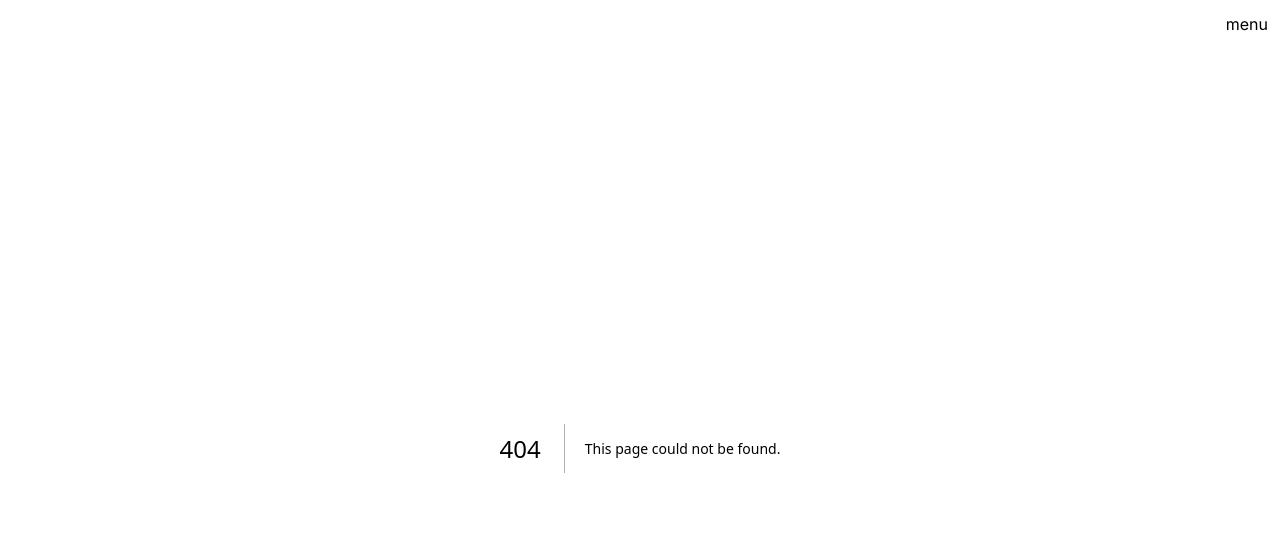
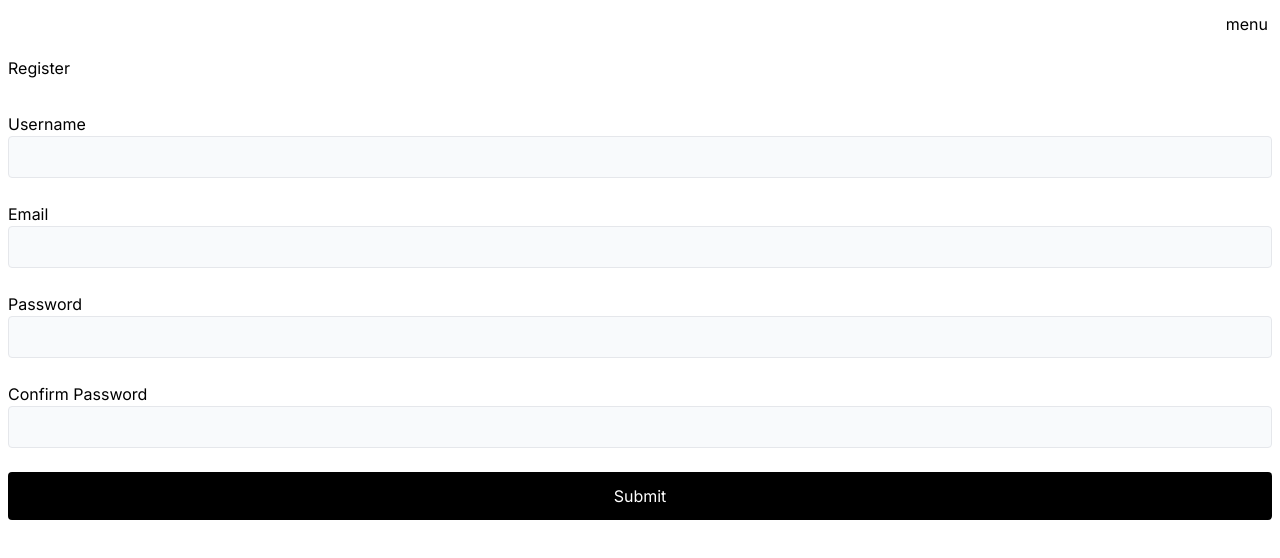
Before and after one commit to nathanelcorpuz/money-tracker, a Next.js app: page /register in a window 1280 px wide. Before the commit this address had no page. Shown: the top 558 px of the page. Built offline with nearby package versions, Linux system fonts and the light colour scheme.

Commit message:
register ui

```diff
--- /dev/null
+++ b/app/register/page.js
@@ -0,0 +1,17 @@
+import Button from "@/components/common/Button";
+import Input from "@/components/common/Input";
+
+export default function Register() {
+	return (
+		<main>
+			<p className="p-2 pb-6">Register</p>
+			<form className="p-2 flex flex-col gap-6">
+				<Input name="username" label="Username" />
+				<Input name="email" label="Email" type="email" />
+				<Input name="pw" label="Password" type="password" />
+				<Input name="confirm-pw" label="Confirm Password" type="password" />
+				<Button>Submit</Button>
+			</form>
+		</main>
+	);
+}
--- a/components/Header.js
+++ b/components/Header.js
@@ -16,6 +16,11 @@ export default function Header() {
 				</button>
 			</div>
 			<menu className="flex flex-col gap-4">
+				<li>
+					<Link onClick={handleMenuToggle} href="/register">
+						Register
+					</Link>
+				</li>
 				<li>
 					<Link onClick={handleMenuToggle} href="/">
 						home
--- a/components/common/Input.js
+++ b/components/common/Input.js
@@ -6,7 +6,7 @@ export default function Input({ label, name, type }) {
 				id={name}
 				name={name}
 				className="border rounded p-2 bg-slate-50"
-				type={type}
+				type={type || "text"}
 			/>
 		</div>
 	);
```
